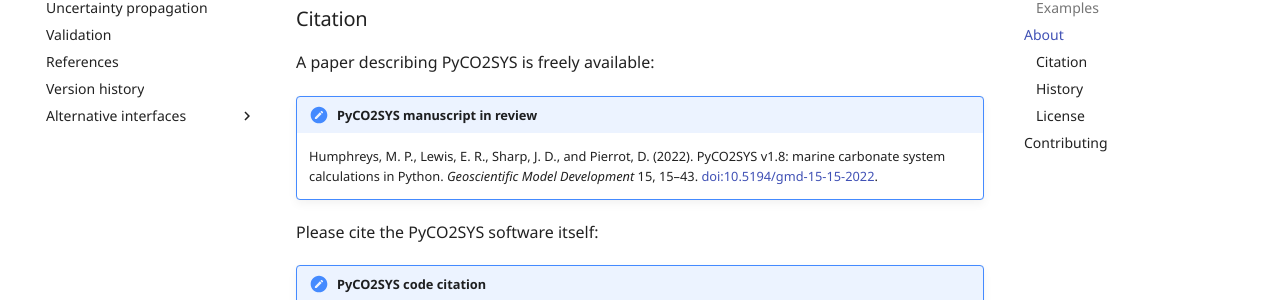
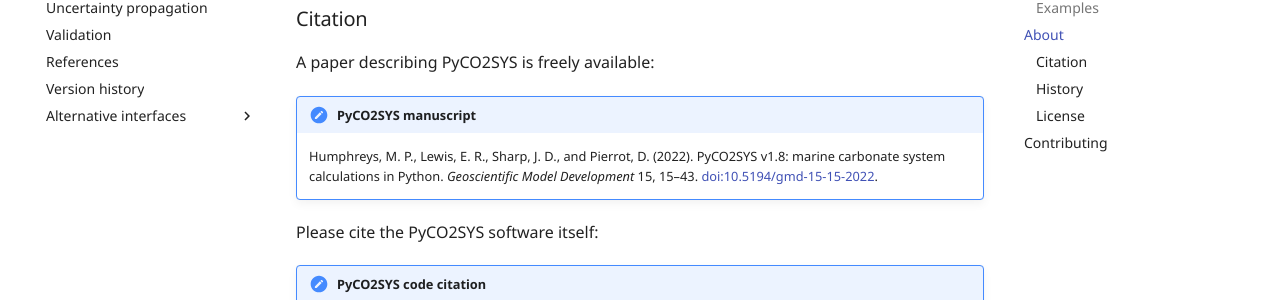
Before and after one commit to mvdh7/PyCO2SYS, an MkDocs documentation site: the page built from docs/index.md, in a window 1280 px wide and 900 px high, scrolled down 1051 px. Shown: the part 154-454 px from the top of the window. Built offline with MkDocs 1.6.1 and Material for MkDocs 9.7.7, drawn with Linux system fonts in a browser that asks for light colours; comment, search, counter and statistics services are not loaded.

Commit message:
Update index.md

```diff
--- a/docs/index.md
+++ b/docs/index.md
@@ -43,7 +43,7 @@ PyCO2SYS is maintained primarily by [Dr Matthew Humphreys](https://www.nioz.nl/e
 
 A paper describing PyCO2SYS is freely available:
 
-!!! note "PyCO2SYS manuscript in review"
+!!! note "PyCO2SYS manuscript"
     Humphreys, M. P., Lewis, E. R., Sharp, J. D., and Pierrot, D. (2022).  PyCO2SYS v1.8: marine carbonate system calculations in Python.  *Geoscientific Model Development* 15, 15–43.  [doi:10.5194/gmd-15-15-2022](https://doi.org/10.5194/gmd-15-15-2022).
 
 Please cite the PyCO2SYS software itself:
```
